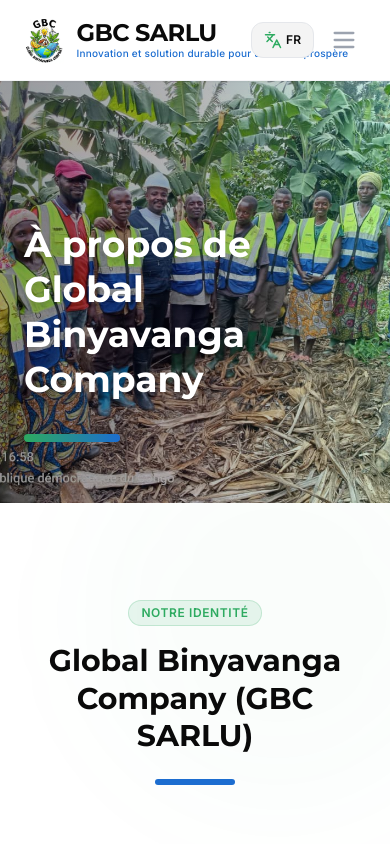
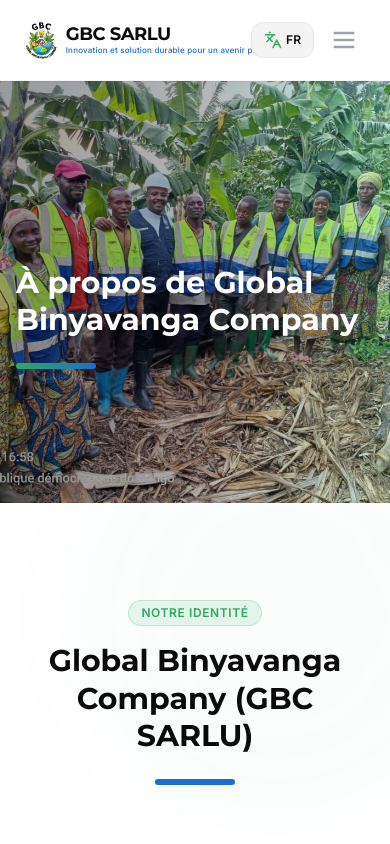
Before and after one commit to Benedicto-m/GBC, a React (Vite) app: page /about in a window 390 px wide. Shown: the top 844 px of the page. Built offline with nearby package versions, Linux system fonts and the light colour scheme.

Commit message:
amélioratiosn slogan

```diff
--- a/src/components/Hero.jsx
+++ b/src/components/Hero.jsx
@@ -17,13 +17,13 @@
       <div className="absolute inset-0 bg-gradient-to-r from-gbc-black/40 via-gbc-black/30 to-gbc-green/20 z-0" />
 
       {/* Content */}
-      <div className="relative z-10 w-full max-w-7xl mx-auto px-6 sm:px-8 pt-20">
+      <div className="relative z-10 w-full max-w-7xl mx-auto px-4 sm:px-6 md:px-8 pt-12 sm:pt-16 md:pt-20">
         <div className="max-w-3xl">
           <motion.h1
             initial={{ opacity: 0, y: 30 }}
             animate={{ opacity: 1, y: 0 }}
             transition={{ duration: 0.6 }}
-            className="text-4xl md:text-6xl lg:text-7xl font-display font-bold text-white mb-8 leading-tight drop-shadow-lg"
+            className="text-3xl sm:text-4xl md:text-5xl lg:text-6xl xl:text-7xl font-display font-bold text-white mb-6 sm:mb-8 leading-tight drop-shadow-lg"
           >
             {title}
           </motion.h1>
@@ -33,7 +33,7 @@
             initial={{ scaleX: 0 }}
             animate={{ scaleX: 1 }}
             transition={{ delay: 0.3, duration: 0.8 }}
-            className="h-2 w-24 bg-gradient-to-r from-gbc-green to-gbc-blue rounded-full origin-left"
+            className="h-1.5 sm:h-2 w-20 sm:w-24 bg-gradient-to-r from-gbc-green to-gbc-blue rounded-full origin-left"
           />
         </div>
       </div>
--- a/src/components/Navbar.jsx
+++ b/src/components/Navbar.jsx
@@ -31,14 +31,14 @@
       <div className="max-w-7xl mx-auto px-6 sm:px-8">
         <div className="flex justify-between h-20">
           <div className="flex items-center">
-            <Link to="/" className="flex-shrink-0 flex items-center gap-3 group">
-              <img src={logo} alt="GBC Logo" className="h-12 w-auto object-contain" loading="lazy" />
+            <Link to="/" className="flex-shrink-0 flex items-center gap-2 sm:gap-3 group">
+              <img src={logo} alt="GBC Logo" className="h-10 sm:h-12 w-auto object-contain" loading="lazy" />
 
                  <div className="flex flex-col">
-                <span className="font-display font-bold text-2xl text-gbc-black tracking-tight leading-none group-hover:text-gbc-green transition-colors">
+                <span className="font-display font-bold text-lg sm:text-xl md:text-2xl text-gbc-black tracking-tight leading-none group-hover:text-gbc-green transition-colors">
                   GBC SARLU
                 </span>
-                <span className="text-[10px] font-medium text-gbc-blue tracking-wide mt-0.5 leading-tight">
+                <span className="text-[8px] sm:text-[9px] md:text-[10px] font-medium text-gbc-blue tracking-wide mt-0.5 leading-tight line-clamp-2 sm:line-clamp-none">
                   {t.home.hero.subtitle}
                 </span>
               </div>
--- a/src/translations/en.js
+++ b/src/translations/en.js
@@ -26,7 +26,7 @@
   // Home Page
   home: {
     hero: {
-      title: "Cultivating Agricultural Excellence in North Kivu",
+      title: "Transforming local opportunities into concrete solutions",
       subtitle: "Innovation and sustainable solutions for a prosperous future",
     },
     mission: {
--- a/src/translations/fr.js
+++ b/src/translations/fr.js
@@ -28,7 +28,7 @@
   // Home Page
   home: {
     hero: {
-      title: "Cultivons l'Excellence Agricole au Nord-Kivu",
+      title: "Transformer les opportunités locales en solutions concrètes",
       subtitle: "Innovation et solution durable pour un avenir prospère",
     },
     mission: {
```
